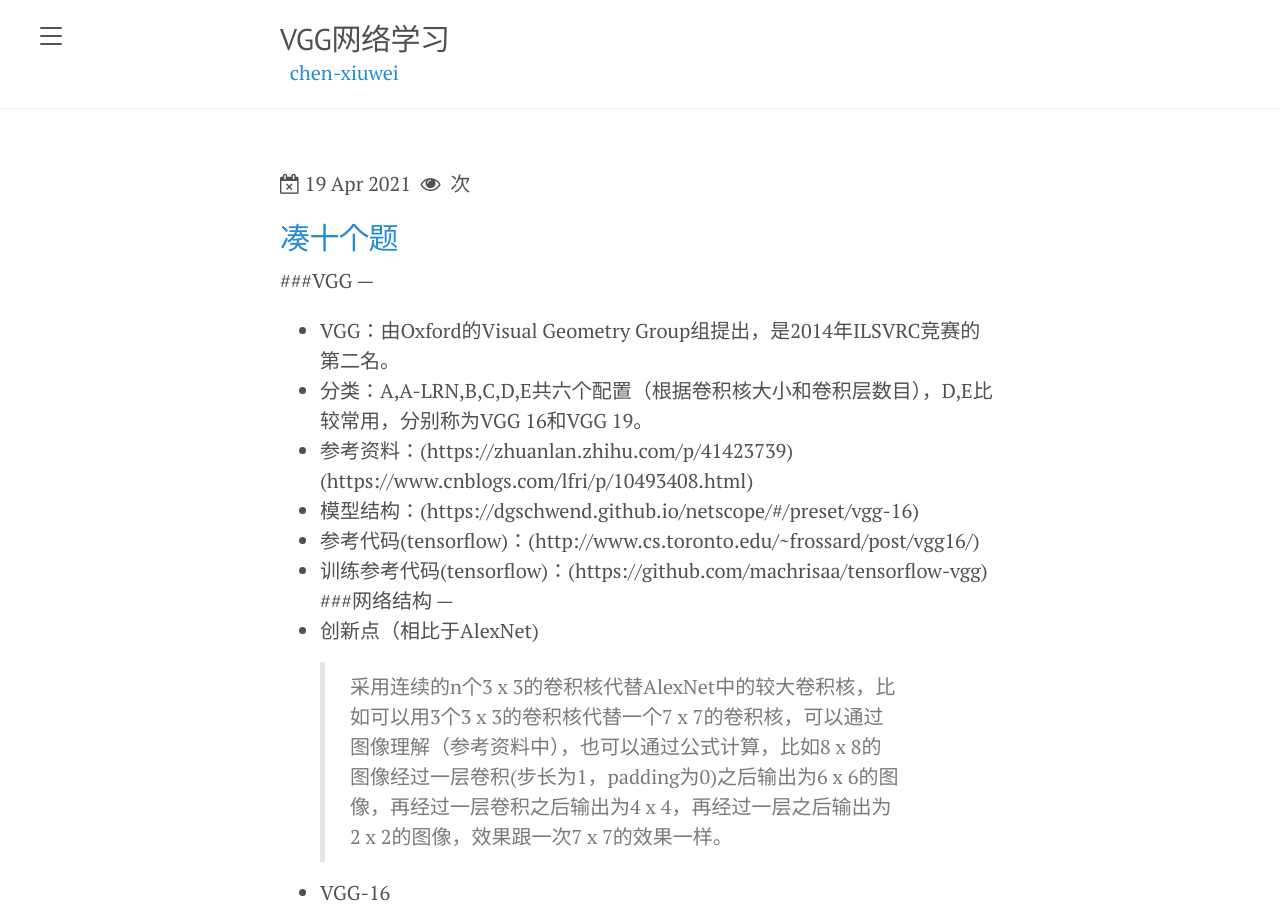
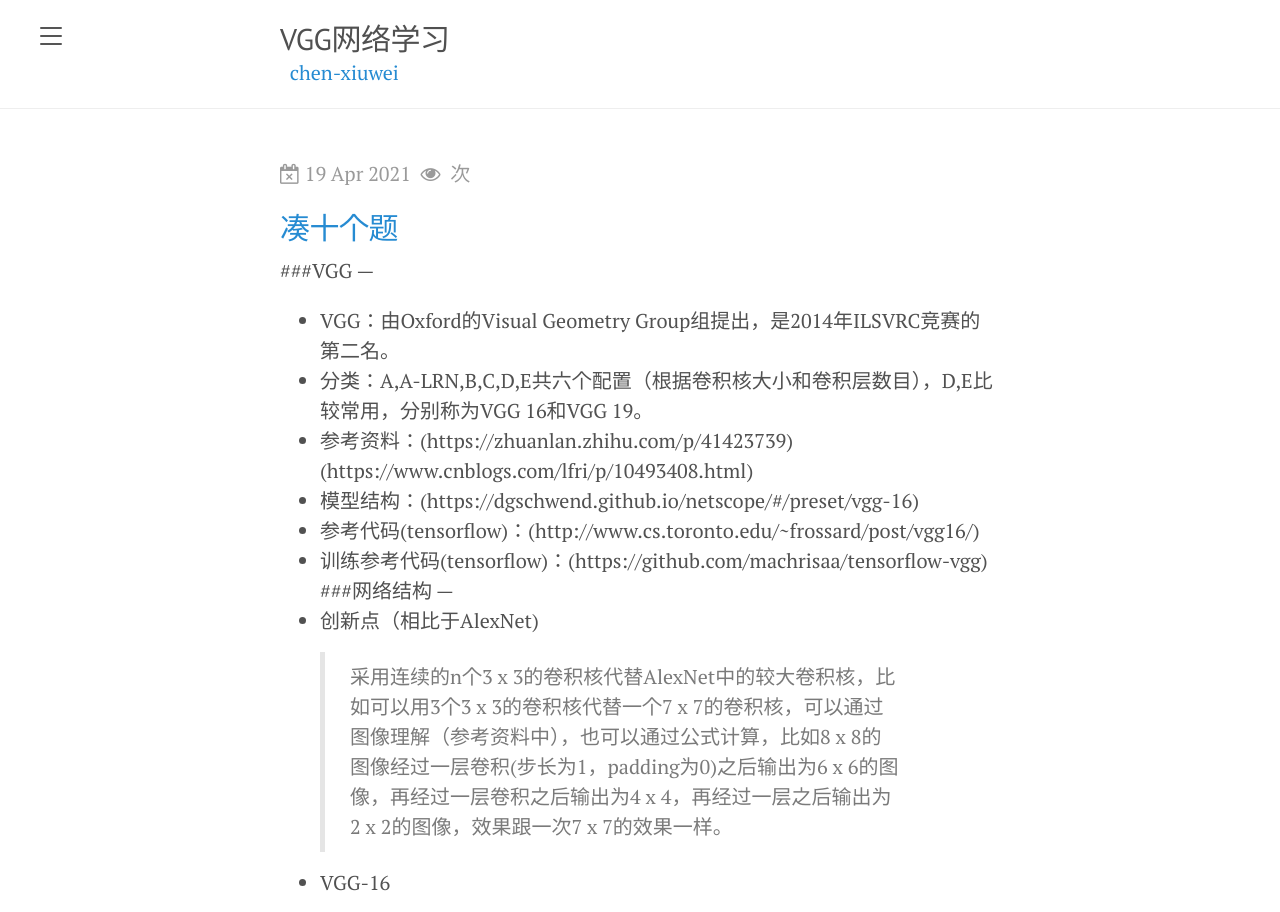
Before and after one commit to chen-xw/chen-xw.github.io, a Jekyll site: the page built from _posts/2021-04-19-VGG网络学习.markdown, in a window 1280 px wide. Shown: the top 912 px of the page. Built offline with Jekyll 4.4.1, drawn with Linux system fonts in a browser that asks for light colours; comment, search, counter and statistics services are not loaded.

Commit message:
Update post.html

```diff
--- a/_layouts/post.html
+++ b/_layouts/post.html
@@ -8,12 +8,13 @@
 
 <div class="post">
   <!-- pv的方式，单个用户点击1篇文章，本篇文章记录1次阅读量 -->
-
-  <i class="fa fa-calendar-times-o" aria-hidden="true"></i>
-{{ page.date | date_to_string }}&nbsp;
-  <span id="busuanzi_container_page_pv"><i class="fa fa-eye" aria-hidden="true"></i>&nbsp;
-  <span id="busuanzi_value_page_pv"></span>次
-</span>
+  <div class="post-date">
+    <i class="fa fa-calendar-times-o" aria-hidden="true"></i>
+    {{ page.date | date_to_string }}&nbsp;
+    <span id="busuanzi_container_page_pv"><i class="fa fa-eye" aria-hidden="true"></i>&nbsp;
+      <span id="busuanzi_value_page_pv"></span>次
+    </span>
+  </div>
   {{ content }}
 </div>
 
```
